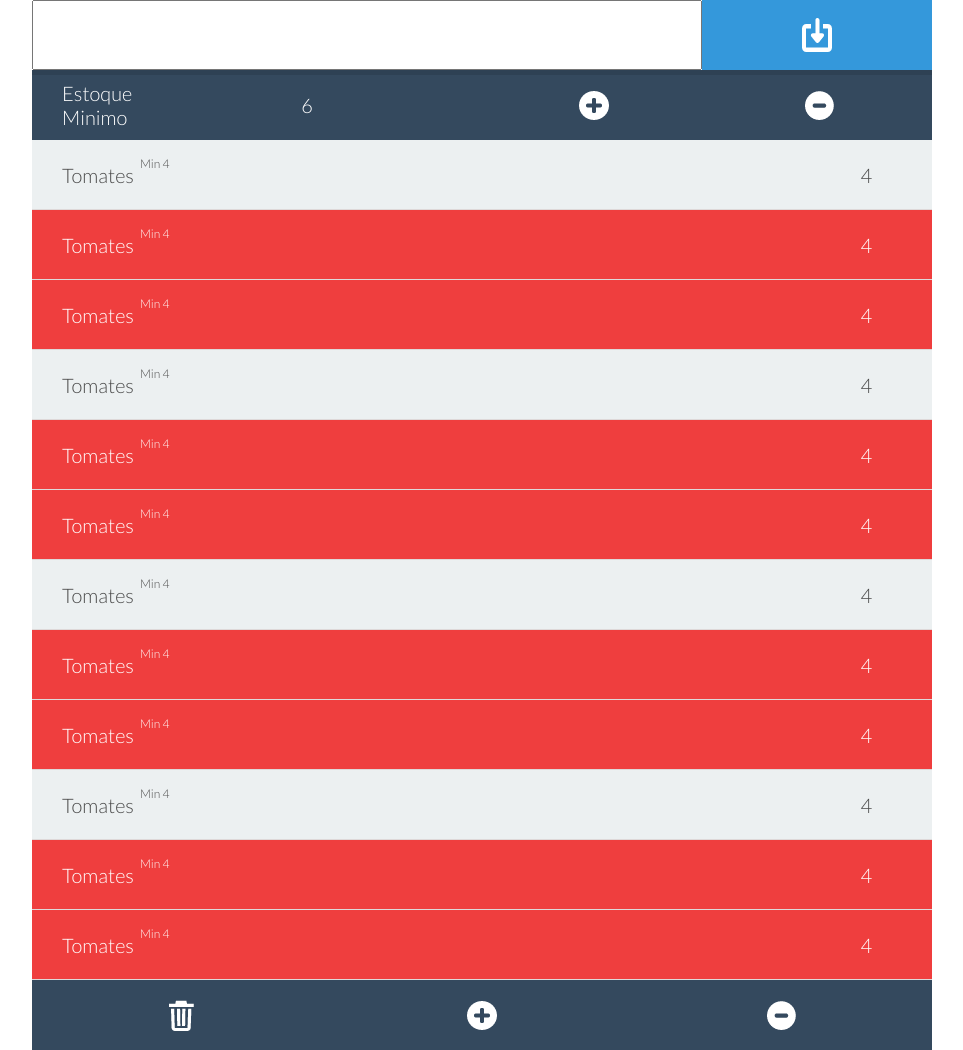
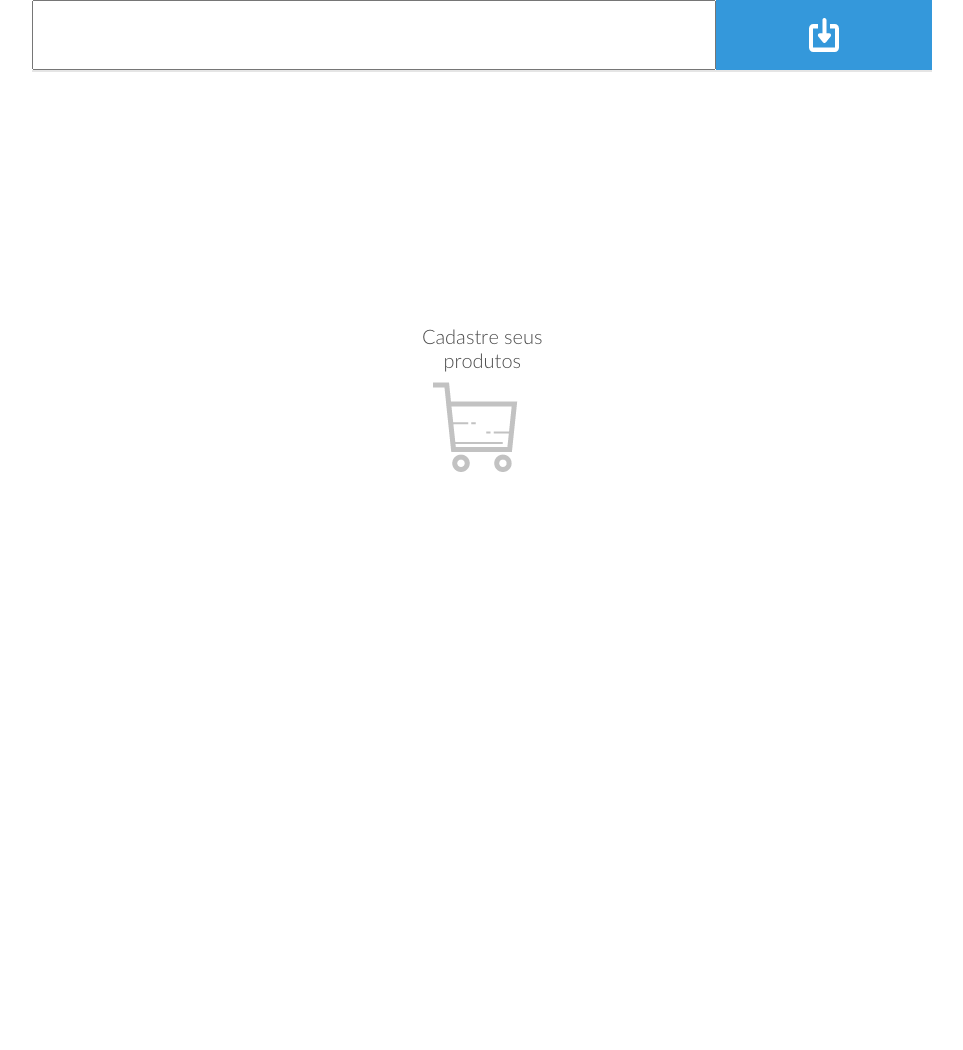
Before and after one commit to julioakiyama/projetos, a plain HTML site: page pm-proj013/index.html in a window 1280 px wide. Shown: the whole page, without its empty margins (158-1121 px from the left). After the commit the page ends 800 px from the top, so only its background shows below. Drawn offline with Linux system fonts and the light colour scheme.

Commit message:
index modified

```diff
--- a/pm-proj013/index.html
+++ b/pm-proj013/index.html
@@ -1,5 +1,6 @@
 <!DOCTYPE html>
 <html lang="en">
+
 <head>
   <meta charset="UTF-8">
   <meta name="viewport" content="width=device-width, initial-scale=1.0">
@@ -8,12 +9,14 @@
   <link href="https://fonts.googleapis.com/css?family=Lato:300,400" rel="stylesheet">
   <link rel="stylesheet" href="css/style.css">
 </head>
+
 <body>
 
+  <div class='wrapper'>
     <form>
       <div id="add-products-container" class="fixed">
         <div id="add-products">
-        <input type="text" id="input-products" required>
+          <input type="text" id="input-products">
           <button id="add-item"></button>
         </div>
       </div>
@@ -23,39 +26,41 @@
         <button id="save-item">Salve suas<br>Alterações</button>
       </div>
 
-    <ul id="list-item">
-      <div id="minimum-stock">
+
+      <div id="minimum-stock" class="hidden fixed">
         <p>Estoque<br>Minimo</p>
-        <span>6</span>
+        <span id="minimum-amount">1</span>
         <div id="plus-minus">
           <button class="plus"></button>
           <button class="minus"></button>
         </div>
       </div>
+    </form>
 
-      <li class="stocked">Tomates<sup>Min 4</sup><span>4</span></li>
+    <ul id="list-item">
+
+
+      <!--  <li class="stocked">Tomates<sup>Min 1</sup><span>0</span></li>
       <li class="minimum">Tomates<sup>Min 4</sup><span>4</span></li>
      <li class="minimum">Tomates<sup>Min 4</sup><span>4</span></li>
 
-      <li class="stocked">Tomates<sup>Min 4</sup><span>4</span></li>
-      <li class="minimum">Tomates<sup>Min 4</sup><span>4</span></li>
-      <li class="minimum">Tomates<sup>Min 4</sup><span>4</span></li>
+    -->
 
-      <li class="stocked">Tomates<sup>Min 4</sup><span>4</span></li>
-      <li class="minimum">Tomates<sup>Min 4</sup><span>4</span></li>
-      <li class="minimum">Tomates<sup>Min 4</sup><span>4</span></li>
 
-      <li class="stocked">Tomates<sup>Min 4</sup><span>4</span></li>
-      <li class="minimum">Tomates<sup>Min 4</sup><span>4</span></li>
-      <li class="minimum">Tomates<sup>Min 4</sup><span>4</span></li>
-
-      <div id="trash-plus-minus">
+    </ul>
+    <div id="trash-plus-minus" class="hidden">
       <button id="trash"></button>
       <button class="plus"></button>
       <button class="minus"></button>
     </div>
+    <template>
+      <ul>
+        <li><sup></sup><span></span></li>
       </ul>
+    </template>
+  </div>
 
-  </form>
+  <script src='js/script.js'></script>
 </body>
+
 </html>
--- a/pm-proj013/scss/style.scss
+++ b/pm-proj013/scss/style.scss
@@ -29,9 +29,9 @@ $path-rel: "../img";
   box-sizing: border-box;
 }
 
-
 body,
-button {
+button,
+input {
   @include font-family;
 }
 
@@ -51,13 +51,19 @@ p {
   padding-left: 30px;
 }
 
+div.wrapper {
+  width: 100%;
+  max-width: 900px;
+  margin: 0 auto;
+  position: relative;
+}
+
 form {
   display: flex;
   flex-direction: column;
   width: 100%;
-  max-width: 900px;
-  margin: 0 auto;
-  position: relative;
+  margin-bottom: 70px;
+  //position: relative;
 }
 
 input#input-products {
@@ -117,6 +123,7 @@ div#minimum-stock {
   background-color: $black;
   justify-content: space-between;
   align-items: center;
+  margin-top: 70px;
 }
 
 div#plus-minus {
@@ -130,17 +137,22 @@ div#add-products-container {
   flex-direction: column;
 }
 
+div#trash-plus-minus {
+  position: absolute;
+  //top: 140px;
+  width: 100%;
+}
+
 ul#list-item {
   list-style-type: none;
-  margin-top: 70px;
+  //margin-top: 70px;
 }
 
 li {
   display: inline-flex;
-  padding: 0 60px 0 30px;
+  padding: 20px 60px 20px 30px;
+  height: 70px;
   width: 100%;
-  height: 70px;
-  line-height: 70px;
   border-bottom: 1px solid $border-color;
 }
 
@@ -158,7 +170,7 @@ li sup {
   font-size: 12px;
   line-height: 0;
   position: relative;
-  top: 2em;
+  top: 0em;
   left: .5em;
 }
  li span {
@@ -167,7 +179,7 @@ li sup {
 
 .fixed {
   position: fixed;
-  box-shadow: 0 5px 0 rgba(0,0,0,0.1);
+  box-shadow: 0 2px 0 rgba(0,0,0,0.1);
   z-index: 10;
   width: inherit;
   max-width: 900px;
```
Also changed, not shown: pm-proj013/css/style.css, 1 other file. Lines whose indentation alone changed are shown as unchanged.
